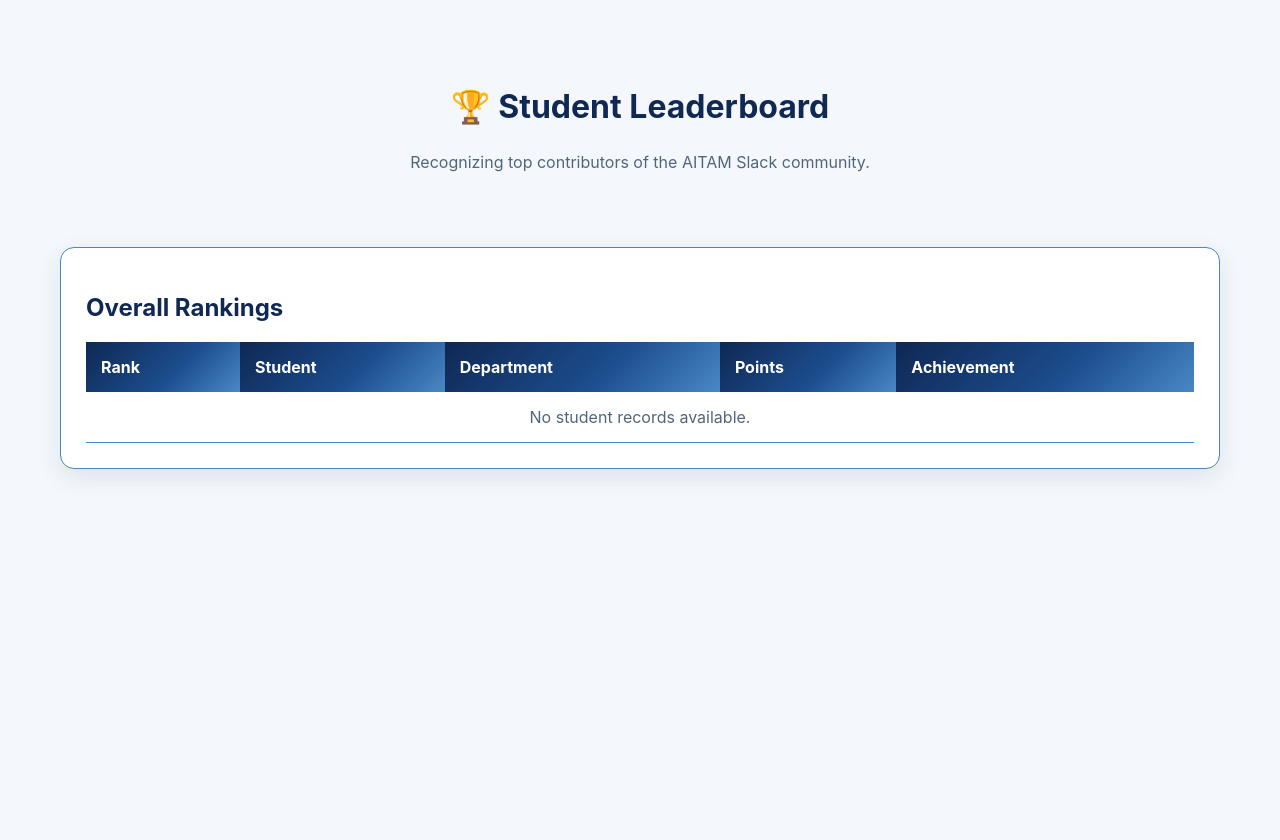
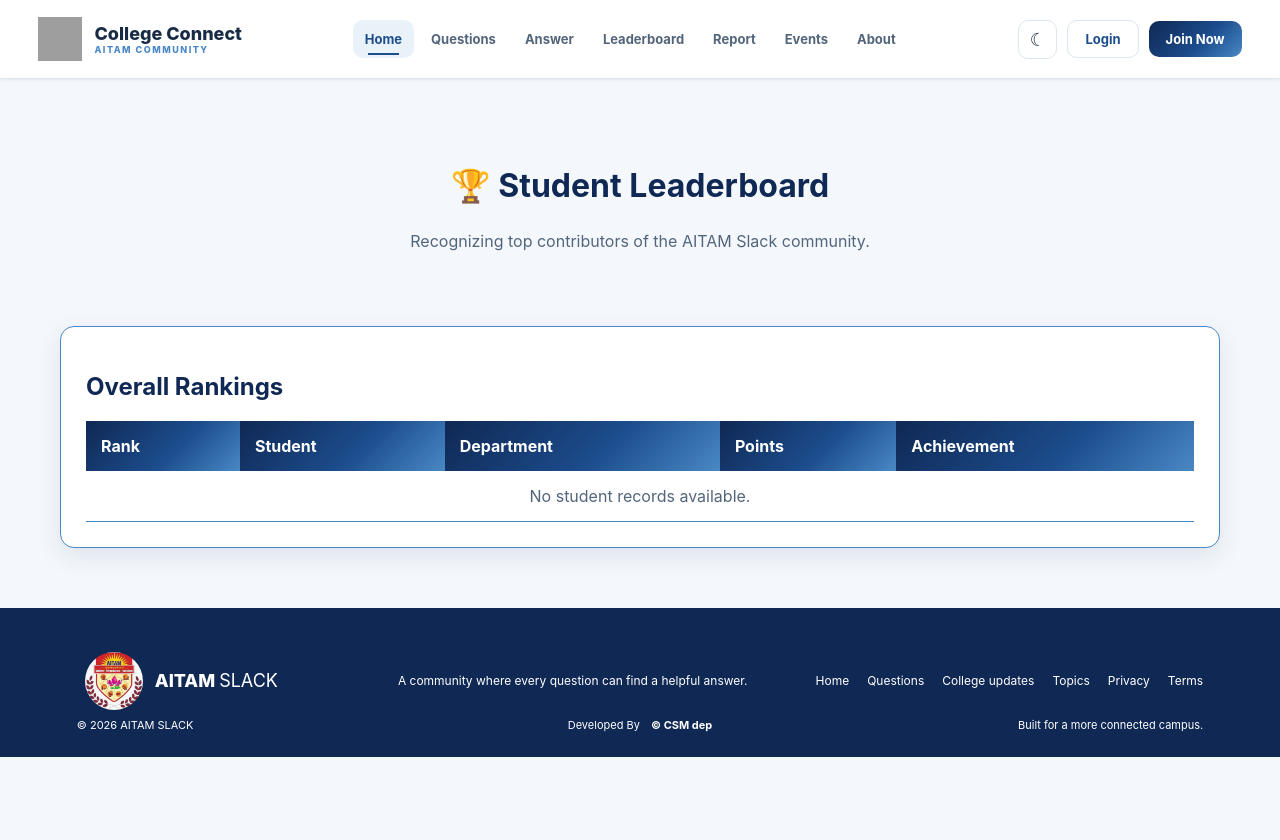
Before and after one commit to Bhargavipogiri/AITAMslack, a PHP site: page /leaderboard.php in a window 1280 px wide. After the commit the page ends 757 px from the top, so only its background shows below. Run offline with PHP 8.4, Linux system fonts and the light colour scheme; data that the repository does not hold is empty; a stand-in replaces the project's code that opens the database connection; grey boxes are pictures that could not be loaded.

Commit message:
bhargavi

```diff
--- a/footer.php
+++ b/footer.php
@@ -12,13 +12,13 @@
             <div class="footer-top">
 
                 <!-- Brand and Logo -->
-            <div class="footer-brand">
+                <div class="footer-brand" style="display: flex; align-items: center; gap: 12px;border-radius: 50%; padding: 8px; background: var(--color-navy-950);">
 
                     <img
                         src="./assets/images/Aitamlogo.png"
                         alt="AITAM College Logo"
-                    class="footer-logo"
-                >
+                        class="footer-logo" style="width: 58px; height: 58px; object-fit: contain; border-radius: 50%;">
+
 
                     <h2>AITAM <span>SLACK</span></h2>
 
--- a/hero.php
+++ b/hero.php
@@ -5,7 +5,7 @@
 <meta charset="UTF-8">
 <meta name="viewport" content="width=device-width, initial-scale=1.0">
 <title>AITAM Slack | College Community</title>
-<?php include 'nav.php';?>
+<?php include 'nav.php'; ?>
 <style>
 /* ==============================
    AITAM SLACK - DESIGN TOKENS
--- a/leaderboard.php
+++ b/leaderboard.php
@@ -17,6 +17,7 @@ $students = $stmt->fetchAll(PDO::FETCH_ASSOC);
 $topThree = array_slice($students, 0, 3);
 
 ?>
+<?php include 'nav.php'; ?>
 
 <!DOCTYPE html>
 <html lang="en">
@@ -445,6 +446,7 @@ $topThree = array_slice($students, 0, 3);
     </section>
 
 </main>
+<?php include 'footer.php'; ?>
 
 </body>
 </html>
--- a/leader-db.php
+++ b/lesder-db.php
@@ -18,6 +18,7 @@ try {
         PDO::ATTR_ERRMODE,
         PDO::ERRMODE_EXCEPTION
     );
+    echo "Connected to the database successfully!";
 
 } catch (PDOException $e) {
 
--- a/nav.php
+++ b/nav.php
@@ -25,14 +25,16 @@
         <!-- DESKTOP MENU -->
         <div class="cc-nav-menu" id="ccNavMenu">
 
-            <a href="index.php" class="cc-nav-link active">Home</a>
-            <a href="community.php" class="cc-nav-link">Community</a>
-            <a href="questions.php" class="cc-nav-link">Questions</a>
-              <a href="alumni.php" class="cc-nav-link">Answer</a>
+            <a href="hero.php" class="cc-nav-link active">Home</a>
+
+            <a href="question-history.php" class="cc-nav-link">Questions</a>
+              <a href="answer.php" class="cc-nav-link">Answer</a>
+               <a href="leaderboard.php" class="cc-nav-link">Leaderboard</a>
+               <a href="report.php" class="cc-nav-link">Report</a>
             <a href="events.php" class="cc-nav-link">Events</a>
 
             <a href="about.php" class="cc-nav-link">About</a>
-             <a href="alumni.php" class="cc-nav-link">Alumni</a>
+
 
 
             <!-- MOBILE ACTIONS -->
--- a/report.php
+++ b/report.php
@@ -41,7 +41,7 @@ if ($_SERVER['REQUEST_METHOD'] === 'POST') {
     }
 }
 ?>
-
+<?php include 'nav.php'; ?>
 <!DOCTYPE html>
 <html lang="en">
 <head>
@@ -427,6 +427,6 @@ body {
     </div>
 
 </main>
-
+<?php include 'footer.php'; ?>
 </body>
 </html>
```
Lines whose indentation alone changed are shown as unchanged.
